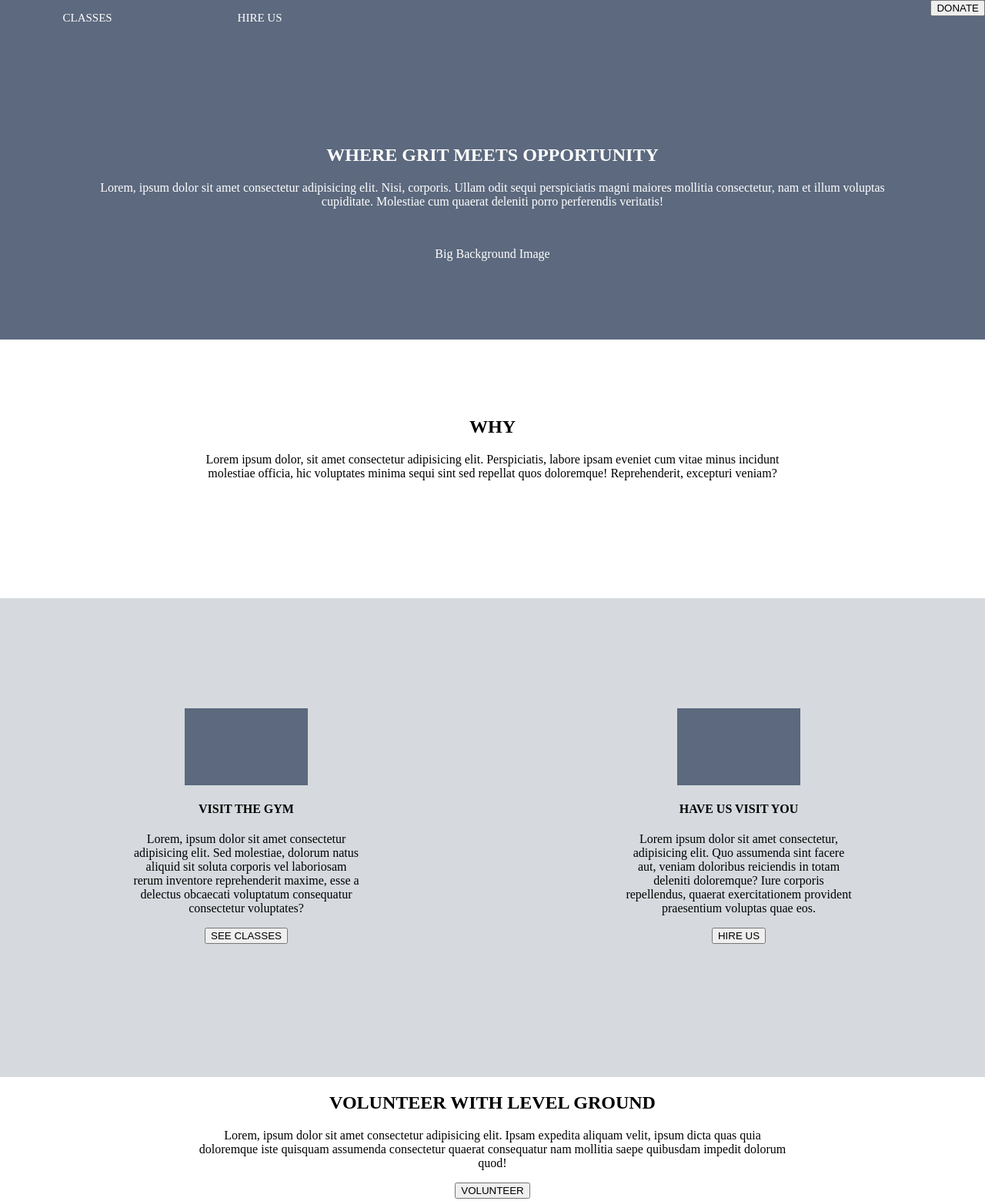
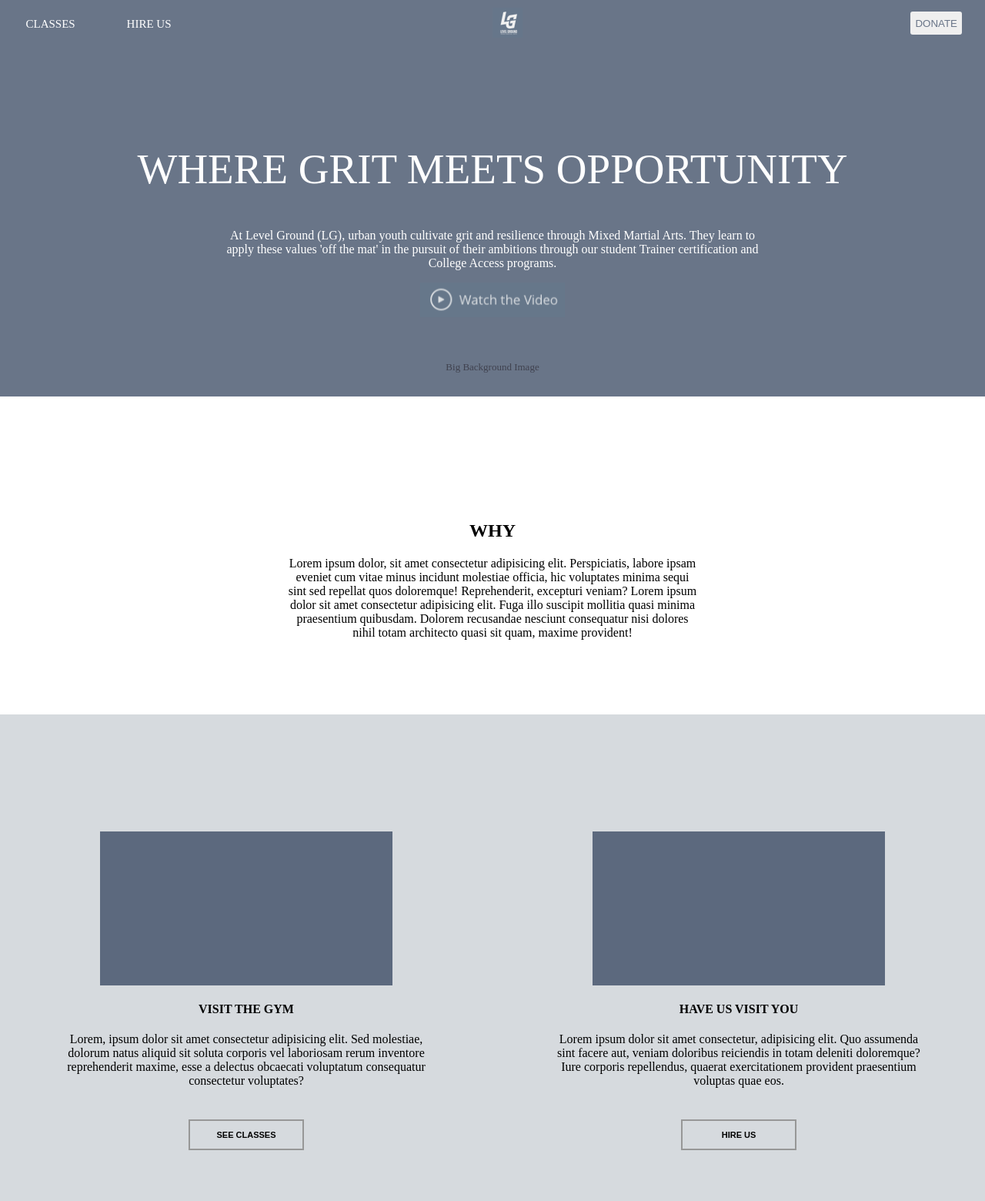
Before and after one commit to Deb-Render/100devs-homework-levelGround, a plain HTML site: page index.html in a window 1280 px wide. Shown: the top 1560 px of the page at 77% size. Drawn offline with Linux system fonts and the light colour scheme.

Commit message:
multiple changes, nav position, icon added, paragraph resize, button style and color etc

```diff
--- a/index.html
+++ b/index.html
@@ -17,6 +17,7 @@
                 <li class="listItem">CLASSES</li>
                 <li class="listItem">HIRE US</li>
             </ul>
+            <img class="nav-logo" src="/assets/images/navLogo.png" alt="">
             <!-- <div class="logodiv">
         <a class="logo" href="">Logo</a>
         </div> -->
@@ -33,10 +34,14 @@
         <!-- NAV BAR -->
         <div class="section-one-content">
             <h1>WHERE GRIT MEETS OPPORTUNITY</h1>
-            <p>Lorem, ipsum dolor sit amet consectetur adipisicing elit. Nisi, corporis. Ullam odit sequi perspiciatis
-                magni maiores mollitia consectetur, nam et illum voluptas cupiditate. Molestiae cum quaerat deleniti
-                porro perferendis veritatis!</p>
-            <img src="" alt=""><span></span>
+            <div class="para-div">
+                <p>At Level Ground (LG), urban youth cultivate grit and resilience through Mixed Martial Arts. They
+                    learn to apply these values 'off the mat' in the pursuit of their ambitions through our student
+                    Trainer certification and College Access programs.</p>
+            </div>
+            <!-- <img src="" alt=""><span></span> -->
+
+            <img class="watch-vid" src="/assets/images/watchVideo.png" alt="">
             <p class="place-holder">Big Background Image</p>
         </div>
     </section>
@@ -46,9 +51,14 @@
     <section class="section-two">
         <div class="section-two-content">
             <h2>WHY</h2>
-            <p>Lorem ipsum dolor, sit amet consectetur adipisicing elit. Perspiciatis, labore ipsam eveniet cum vitae
-                minus incidunt molestiae officia, hic voluptates minima sequi sint sed repellat quos doloremque!
-                Reprehenderit, excepturi veniam?</p>
+            <div class="para-div-two">
+                <p>Lorem ipsum dolor, sit amet consectetur adipisicing elit. Perspiciatis, labore ipsam eveniet cum
+                    vitae
+                    minus incidunt molestiae officia, hic voluptates minima sequi sint sed repellat quos doloremque!
+                    Reprehenderit, excepturi veniam? Lorem ipsum dolor sit amet consectetur adipisicing elit. Fuga illo
+                    suscipit mollitia quasi minima praesentium quibusdam. Dolorem recusandae nesciunt consequatur nisi
+                    dolores nihil totam architecto quasi sit quam, maxime provident!</p>
+            </div>
         </div>
     </section>
 
@@ -77,10 +87,15 @@
     <section class="section-four">
         <div class="section-four-content">
             <h2>VOLUNTEER WITH LEVEL GROUND</h2>
-            <P>Lorem, ipsum dolor sit amet consectetur adipisicing elit. Ipsam expedita aliquam velit, ipsum dicta quas
-                quia doloremque iste quisquam assumenda consectetur quaerat consequatur nam mollitia saepe quibusdam
-                impedit dolorum quod!</P>
-            <button>VOLUNTEER</button>
+            <div class="para-div-four">
+                <P>Lorem, ipsum dolor sit amet consectetur adipisicing elit. Ipsam expedita aliquam velit, ipsum dicta
+                    quas
+                    quia doloremque iste quisquam assumenda consectetur quaerat consequatur nam mollitia saepe quibusdam
+                    impedit dolorum quod! Lorem ipsum dolor sit, amet consectetur adipisicing elit. Odit eveniet quo
+                    iusto! Impedit eos, id soluta cumque, animi vero consequuntur culpa nostrum ipsa harum voluptatem
+                    numquam consectetur optio illum odio.</P>
+            </div>
+            <button class="sec-four-button">VOLUNTEER</button>
         </div>
     </section>
 
--- a/style.css
+++ b/style.css
@@ -7,12 +7,12 @@ body {
 
 .navbar {
     height: 60px;
-    background-color: rgb(92, 105, 126);
+    background-color: rgb(105, 117, 136);
 
 }
 
 .section-one {
-    background-color: rgb(92, 105, 126);
+    background-color: rgb(105, 117, 136);
     margin-top: 0;
 }
 
@@ -22,7 +22,7 @@ body {
     list-style: none;
     display: flex;
     justify-content: space-around;
-    width: 35%;
+    width: 20%;
     font-size: 15px;
     float: left;
     padding-left: 0;
@@ -33,22 +33,33 @@ body {
 .listItem {
     margin-left: 0;
     color: white;
+    margin-top: 8px;
 }
 
 
-.logo{
-    margin-left: 40%;
+.nav-logo{
+    margin-top: 10px;
+    margin-left: 30%;
     color: black;
     font-size: 10px;
     font-weight: bold;
+
   }
 
 .donate {
     float: right;
+    margin-top: 15px;
+    margin-right: 30px;
+    border-radius: 3px;
+    border: none;
+    height: 30px;
+    color: rgb(105, 117, 136);
 }
 
 h1 {
     margin-top: 0;
+    font-size: 55px;
+    font-weight: 200;
 }
 
 .section-one-content {
@@ -59,31 +70,66 @@ h1 {
     color: white;
 }
 
-.place-holder {
-    padding-bottom: 10%;
+/* .sec-one-para {
+    width: 60%;
+    padding-left: 10px;
+    padding-right: 10px;
+  text-align: center;
+
+} */
+
+.para-div {
+    width: 70%;
+    margin: 0 auto;
 }
 
+.place-holder {
+    padding-bottom: 3%;
+    font-size: 13px;
+    color: rgb(64, 66, 79);
+}
+
+.watch-vid {
+    height: 45px;
+    margin-bottom: 40px;
+}
+
+
+/**********************************
+          SECTION TWO
+***********************************/
+
  .section-two {
-height: 40vh;
+height: 50vh;
+}
+
+.para-div-two {
+    width: 70%;
+    margin: 0 auto;
+    text-align: center;
 }
 
 .section-two-content {
     width: 60%;
-    padding-top: 5%;
-    height: 30vh;
+    padding-top: 10%;
+    height: 25vh;
     margin: 0 auto;
     text-align: center;
 }
+
+/************************************
+             SECTION THREE
+*************************************/
 
 .section-three {
     background-color: rgb(214, 218, 222);
 }
 
 .section-three-boxes {
-    /* width: 200px; */
+
     margin: 0 auto;
     padding-top: 10%;
-    padding-bottom: 10%;
+    padding-bottom: 5%;
     display: flex;
     flex-wrap: wrap;
     justify-content: space-between;
@@ -91,16 +137,14 @@ height: 40vh;
 
 .boxes {
     text-align: center;
-   width: 300px;
+   width: 480px;
    margin: 0 auto;
 
 }
-/***************************************************
-                 SECTION THREE
-***************************************************/
+
 .section-three-placeholder {
-    height: 100px;
-    width: 160px;
+    height: 200px;
+    width: 380px;
     background-color: rgb(92, 105, 126);
     margin: 0 auto;
     margin-top: 5%;
@@ -108,7 +152,16 @@ height: 40vh;
 }
 
 .box-button {
+    font-size: 11px;
+    font-weight: 550;
     margin-bottom: 15%;
+    margin-top: 25px;
+    background-color: transparent;
+    /* padding: 7px 25px; */
+    height: 40px;
+    width: 150px;
+    border: 2px solid rgb(151, 151, 151);
+
 }
 
 /***************************************************
@@ -123,10 +176,27 @@ height: 40vh;
     width: 60%;
     margin: auto;
     text-align: center;
+    padding-top: 9%;
+
+}
+
+.sec-four-button {
+    background-color: transparent;
+    border: 2px solid rgb(151, 151, 151);
+    height: 40px;
+    width: 150px;
+    font-size: 11px;
+    font-weight: 550;
+}
+
+.para-div-four {
+    width: 70%;
+    margin: 0 auto;
+    text-align: center;
 }
 
 /***************************************************
-                 SECTION FIVE
+                 SECTION FOOTER
 ***************************************************/
 
 
@@ -136,13 +206,12 @@ height: 40vh;
 }
 
 
-/***************************************************
-                 FOOTER
-***************************************************/
+
 
 .container {
     display: flex;
     justify-content: space-between;
+    padding-top: 20px;
 }
 
 .content {
@@ -154,28 +223,43 @@ height: 40vh;
 
 .classes {
     /* display: flex; */
-    padding: 5px;
+    margin-top: 10px;
 }
 
 .links {
     display: flex;
+    justify-content: space-between;
+    margin-top: 2px;
+
+}
+
+a {
+    color: white;
+   text-decoration: none;
 }
 
 #contribute #sitemap {
 display: block;
+padding-top: 5px;
+color: black !important;
+}
+
+.group-one {
+    width: 130px;
 
 }
 
+.give {
+    margin-top: 10px;
+}
+
 .icons {
-    /* display: flex; */
+    margin: 5px;
+    display: flex;
     flex-direction: row;
+    justify-content: space-around;
 }
 
 h6, h5 {
     margin: 0;
 }
-
-a {
-    color: white;
-
-}
```
Also changed, not shown: assets/images/footLogo.png (added), assets/images/navLogo.png (added), assets/images/watchVideo.png (renamed from assets/images/Screenshot 2024-07-12 at 3.10.35 pm.png), 3 other files.
